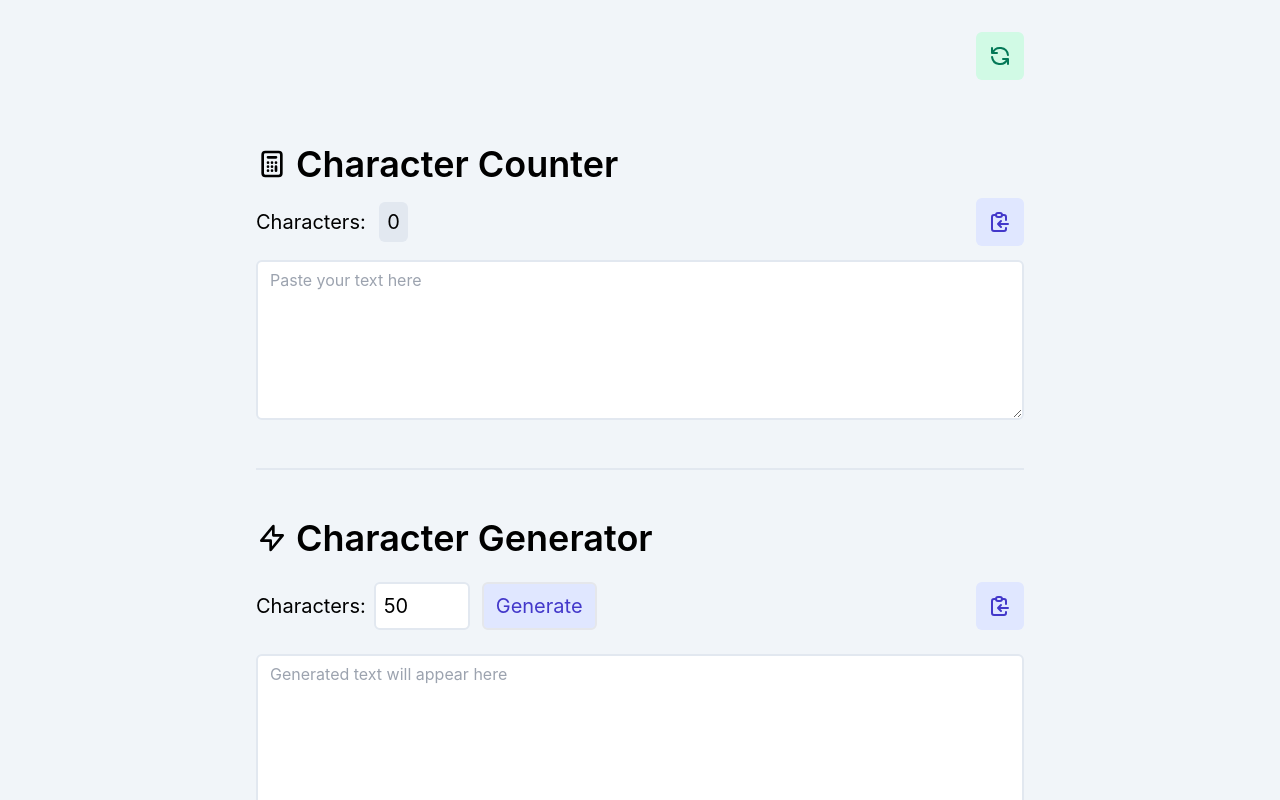
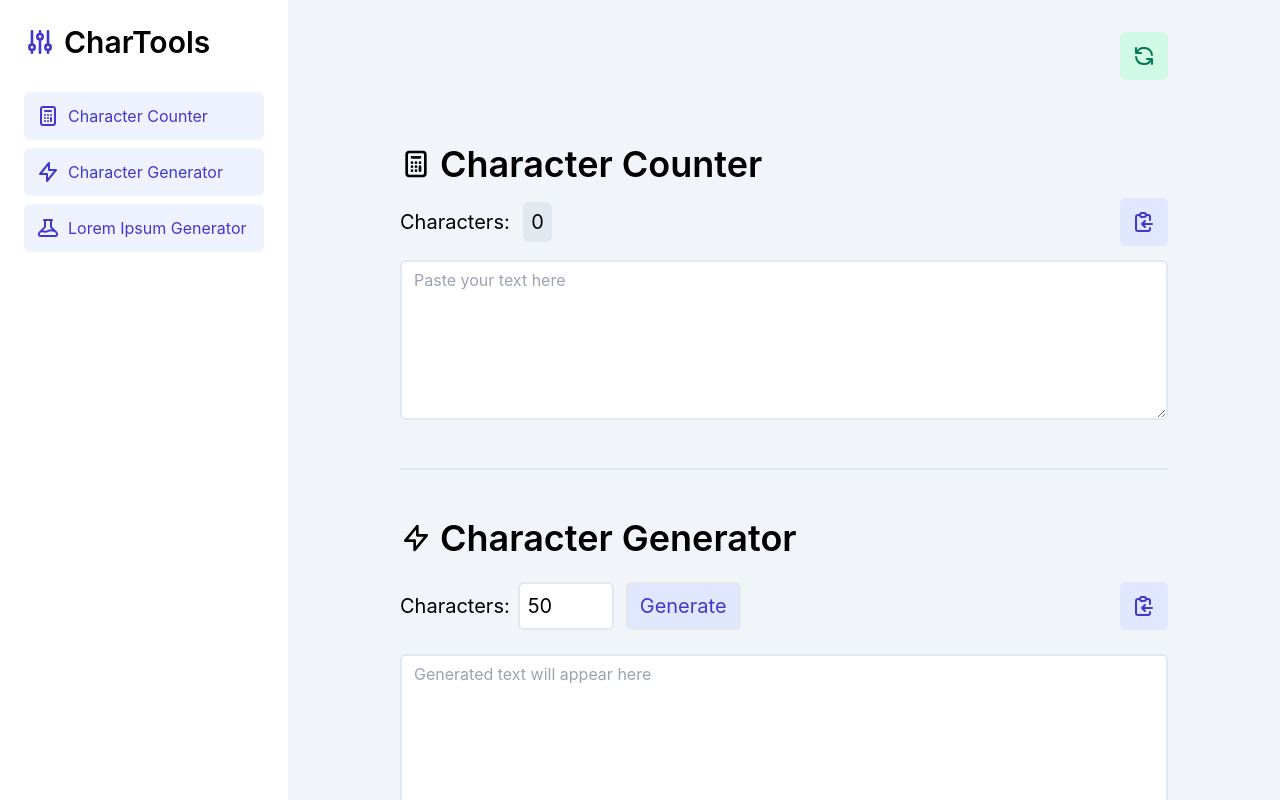
Before and after one commit to heymichellemac/character-counter, a website: page public/index.html in a window 1280 px wide. Drawn offline with Linux system fonts and the light colour scheme.

Commit message:
optimizing JS + favicon

```diff
--- a/public/index.html
+++ b/public/index.html
@@ -5,6 +5,7 @@
     <meta http-equiv="X-UA-Compatible" content="IE=edge" />
     <meta name="viewport" content="width=device-width, initial-scale=1.0" />
     <link rel="stylesheet" href="style.css" />
+    <link rel="shortcut icon" type="image/jpg" href="img/favicon.ico"/>
     <script>
       // It's best to inline this in `head` to avoid FOUC (flash of unstyled content) when changing pages or themes
       if (
@@ -18,29 +19,42 @@
       }
     </script>
 
-    <title>Chars</title>
+    <title>CharTools</title>
 
   </head>
   <body>
     <main class="flex flex-1 h-screen overflow-hidden">
-        <!-- Side Nav
-        <aside class="hidden lg:flex lg:flex-col w-72 p-6 bg-white">
+        <!-- Side Nav -->
+        <aside class="hidden lg:flex lg:flex-col w-72 p-6 bg-white dark:bg-slate-700 dark:text-white">
             <div>
             <h1 class="flex items-center text-3xl font-semibold mb-8">
-                <svg xmlns="http://www.w3.org/2000/svg" class="h-8 w-8 mr-2 text-indigo-700" fill="none" viewBox="0 0 24 24" stroke="currentColor" >
+                <svg xmlns="http://www.w3.org/2000/svg" class="h-8 w-8 mr-2 text-indigo-700 dark:text-indigo-500" fill="none" viewBox="0 0 24 24" stroke="currentColor" >
                 <path stroke-linecap="round" stroke-linejoin="round"
                     stroke-width="2" d="M12 6V4m0 2a2 2 0 100 4m0-4a2 2 0 110 4m-6 8a2 2 0 100-4m0 4a2 2 0 110-4m0 4v2m0-6V4m6 6v10m6-2a2 2 0 100-4m0 4a2 2 0 110-4m0 4v2m0-6V4"
                 />
-                </svg> Chars
+                </svg> CharTools
             </h1>
             </div>
 
             <div>
             <ul>
                 <a href="#character-counter">
-                <li
-                    class="flex mb-1 p-3 hover:cursor-pointer bg-indigo-50 text-indigo-700 hover:bg-indigo-100 rounded-md transition-all duration-150 ease-in-out"
-                >
+                <li class="flex mb-2 p-3 hover:cursor-pointer bg-indigo-50 dark:bg-indigo-500 text-indigo-700 dark:text-white hover:bg-indigo-100 dark:hover:bg-indigo-600 rounded-md transition-all duration-150 ease-in-out">
+                    <svg xmlns="http://www.w3.org/2000/svg"
+                    class="h-6 w-6 mr-2"
+                    fill="none"
+                    viewBox="0 0 24 24"
+                    stroke="currentColor"
+                    >
+                    <path stroke-linecap="round" stroke-linejoin="round"
+                        stroke-width="2" d="M9 7h6m0 10v-3m-3 3h.01M9 17h.01M9 14h.01M12 14h.01M15 11h.01M12 11h.01M9 11h.01M7 21h10a2 2 0 002-2V5a2 2 0 00-2-2H7a2 2 0 00-2 2v14a2 2 0 002 2z" />
+                    </svg>
+                    Character Counter
+                </li>
+                </a>
+
+                <a href="#character-generator">
+                <li class="flex mb-2 p-3 hover:cursor-pointer bg-indigo-50 dark:bg-indigo-500 text-indigo-700 dark:text-white hover:bg-indigo-100 dark:hover:bg-indigo-600 rounded-md transition-all duration-150 ease-in-out">
                     <svg
                     xmlns="http://www.w3.org/2000/svg"
                     class="h-6 w-6 mr-2"
@@ -48,52 +62,35 @@
                     viewBox="0 0 24 24"
                     stroke="currentColor"
                     >
-                    <path
-                        stroke-linecap="round"
-                        stroke-linejoin="round"
-                        stroke-width="2"
-                        d="M9 7h6m0 10v-3m-3 3h.01M9 17h.01M9 14h.01M12 14h.01M15 11h.01M12 11h.01M9 11h.01M7 21h10a2 2 0 002-2V5a2 2 0 00-2-2H7a2 2 0 00-2 2v14a2 2 0 002 2z"
-                    />
-                    </svg>
-                    Character Counter
-                </li>
-                </a>
-                <a href="#character-generator">
-                <li
-                    class="flex mb-1 p-3 hover:cursor-pointer bg-indigo-50 text-indigo-700 hover:bg-indigo-100 rounded-md transition-all duration-150 ease-in-out"
-                >
-                    <svg
-                    xmlns="http://www.w3.org/2000/svg"
-                    class="h-6 w-6 mr-2"
-                    fill="none"
-                    viewBox="0 0 24 24"
-                    stroke="currentColor"
-                    >
-                    <path
-                        stroke-linecap="round"
-                        stroke-linejoin="round"
-                        stroke-width="2"
-                        d="M13 10V3L4 14h7v7l9-11h-7z"
-                    />
+                    <path stroke-linecap="round" stroke-linejoin="round"
+                        stroke-width="2" d="M13 10V3L4 14h7v7l9-11h-7z" />
                     </svg>
                     Character Generator
-                </li></a
-                >
+                </li></a>
+
+                <a href="#ipsum-generator">
+                  <li class="flex mb-2 p-3 hover:cursor-pointer bg-indigo-50 dark:bg-indigo-500 text-indigo-700 dark:text-white hover:bg-indigo-100 dark:hover:bg-indigo-600 rounded-md transition-all duration-150 ease-in-out">
+
+                    <svg xmlns="http://www.w3.org/2000/svg" class="h-6 w-6 mr-2" fill="none" viewBox="0 0 24 24" stroke="currentColor">
+                      <path stroke-linecap="round" stroke-linejoin="round" stroke-width="2" d="M19.428 15.428a2 2 0 00-1.022-.547l-2.387-.477a6 6 0 00-3.86.517l-.318.158a6 6 0 01-3.86.517L6.05 15.21a2 2 0 00-1.806.547M8 4h8l-1 1v5.172a2 2 0 00.586 1.414l5 5c1.26 1.26.367 3.414-1.415 3.414H4.828c-1.782 0-2.674-2.154-1.414-3.414l5-5A2 2 0 009 10.172V5L8 4z" />
+                    </svg>
+                      Lorem Ipsum Generator
+                  </li></a>
             </ul>
             </div>
 
-            <div class="mt-auto">
+            <!-- <div class="mt-auto">
             <p class="flex items-center">
                 Built by
-                <a class="text-indigo-700 hover:text-indigo-900 hover:underline hover:underline-offset-2 hover:decoration-2 transition-all duration-150 ease-in-out ml-1"
+                <a class="text-indigo-700 dark:text-indigo-400 hover:text-indigo-900 hover:underline dark:hover:text-indigo-500 hover:underline-offset-2 hover:decoration-2 transition-all duration-150 ease-in-out ml-1"
                 href="https://twitter.com/MishaCreatrix"
                 target="_blank"
                 >
                 Mishacreatrix
                 </a>
             </p>
-            </div>
-        </aside> -->
+            </div> -->
+        </aside>
 
       <div class="flex flex-col flex-1 p-8 overflow-y-auto bg-slate-100 dark:bg-slate-800 dark:text-white">
 
@@ -207,7 +204,7 @@
           <textarea id="generated-ipsum" class="border-2 border-slate-200 dark:border-slate-600 dark:bg-slate-700 rounded-md form-control block px-3 py-1.5 transition ease-in-out" rows="6" maxlength="99999" placeholder="Generated text will appear here"></textarea>
       </section>
 
-        <section class="flex justify-center mt-auto container mx-auto max-w-3xl">
+        <section class="flex justify-center mt-32 container mx-auto max-w-3xl">
           <p class="">
               Built by
               <a class="text-indigo-700 dark:text-indigo-400 dark:hover:text-indigo-500 hover:text-indigo-900 hover:underline hover:underline-offset-2 hover:decoration-2 transition-all duration-150 ease-in-out"
--- a/public/script.js
+++ b/public/script.js
@@ -13,8 +13,11 @@ const copyToClipboard3 = document.getElementById('copy-button3');
 
 resetFields.onclick = () => {
   countTextArea.value = '';
+  countCharacterVlaue.innerHTML = '0';
   generatedCharacters.innerHTML = '';
   ipsumResult.innerHTML = '';
+  charactersToGenerate.value = '50';
+  length.value = '50';
 }
 
 countTextArea.oninput = () => {
@@ -23,9 +26,9 @@ countTextArea.oninput = () => {
 }
 
 copyToClipboard.onclick = () => {
-     /* Select the text field */
-   countTextArea.select();
-   countTextArea.setSelectionRange(0, 99999); /* For mobile devices */
+  //    /* Select the text field */
+  //  countTextArea.select();
+  //  countTextArea.setSelectionRange(0, 99999); /* For mobile devices */
 
     /* Copy the text inside the text field */
    navigator.clipboard.writeText(countTextArea.value);
@@ -36,8 +39,8 @@ copyToClipboard.onclick = () => {
 
 copyToClipboard2.onclick = () => {
   /* Select the text field */
-  generatedCharacters.select();
-  generatedCharacters.setSelectionRange(0, 99999); /* For mobile devices */
+  // generatedCharacters.select();
+  // generatedCharacters.setSelectionRange(0, 99999); /* For mobile devices */
 
   /* Copy the text inside the text field */
   navigator.clipboard.writeText(generatedCharacters.value);
@@ -48,8 +51,8 @@ copyToClipboard2.onclick = () => {
 
 copyToClipboard3.onclick = () => {
   /* Select the text field */
-  generatedCharacters.select();
-  generatedCharacters.setSelectionRange(0, 99999); /* For mobile devices */
+  // generatedCharacters.select();
+  // generatedCharacters.setSelectionRange(0, 99999); /* For mobile devices */
 
   /* Copy the text inside the text field */
   navigator.clipboard.writeText(ipsumResult.value);
```
Also changed, not shown: public/img/favicon.ico (added), public/style.css.
